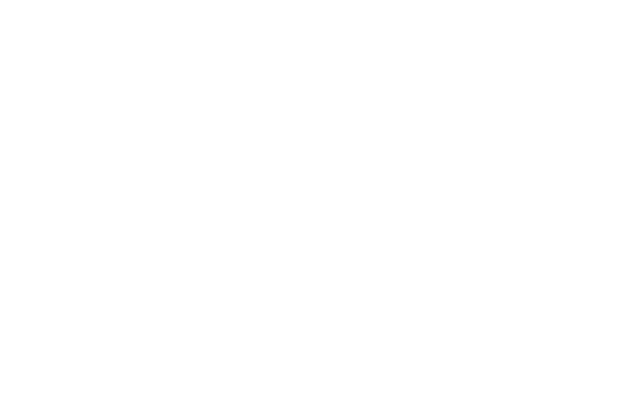
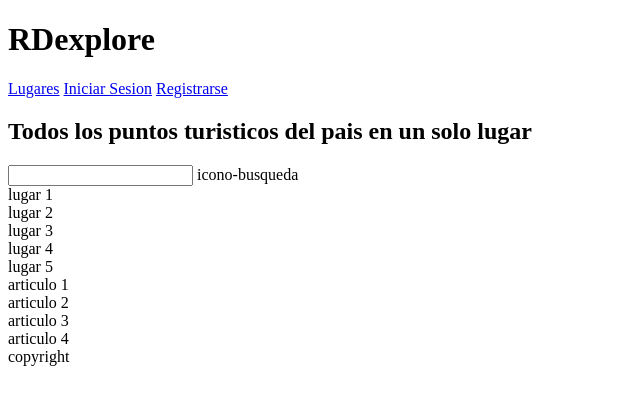
Before and after one commit to Viccaesar99/proyecto-foro, a plain HTML site: page index.html in a window 1280 px wide. Shown: the whole page, without its empty margins (0-640 px from the left). Drawn offline with Linux system fonts and the light colour scheme.

Commit message:
index estructura creado

```diff
--- a/index.html
+++ b/index.html
@@ -6,6 +6,56 @@
 	<title>Foro Turistico</title>
 </head>
 <body>
+	<main class="main-container">
+		<header class="cabecera">
+			<h1 class="titulo-principal">RDexplore</h1>
+			<nav class="nav-principal">
+				<a href="#">Lugares</a>
+				<a href="#">Iniciar Sesion</a>
+				<a href="#">Registrarse</a>
+			</nav>
+		</header>
+		<section class="lugares-container">
+			<section class="buscador-lugares-container">
+				<h2 class="titulo-buscador">
+					Todos los puntos turisticos del pais
+					en un solo lugar
+				</h2>
+				<div class="barra-busqueda-container">
+					<input type="search" name="buscador" id="buscador">
+					<span>icono-busqueda</span>
+				</div>
+			</section>
+			<section class="mostrar-lugares-container">
+				<div>lugar 1</div>
+				<div>lugar 2</div>
+				<div>lugar 3</div>
+				<div>lugar 4</div>
+				<div>lugar 5</div>
+			</section>
+		</section>
+		<section class="articulos-container">
+			<article class="articulo-1">
+				articulo 1
+			</article>
+			<article class="articulo-2">
+				articulo 2
+			</article>
+			<article class="articulo-3">
+				articulo 3
+			</article>
+			<article class="articulo-4">
+				articulo 4
+			</article>
+		</section>
+		<footer>
+			<section class="contact-nav-container">
 
+			</section>
+			<section class="privacy-container">
+				copyright
+			</section>
+		</footer>
+	</main>
 </body>
 </html>
```
